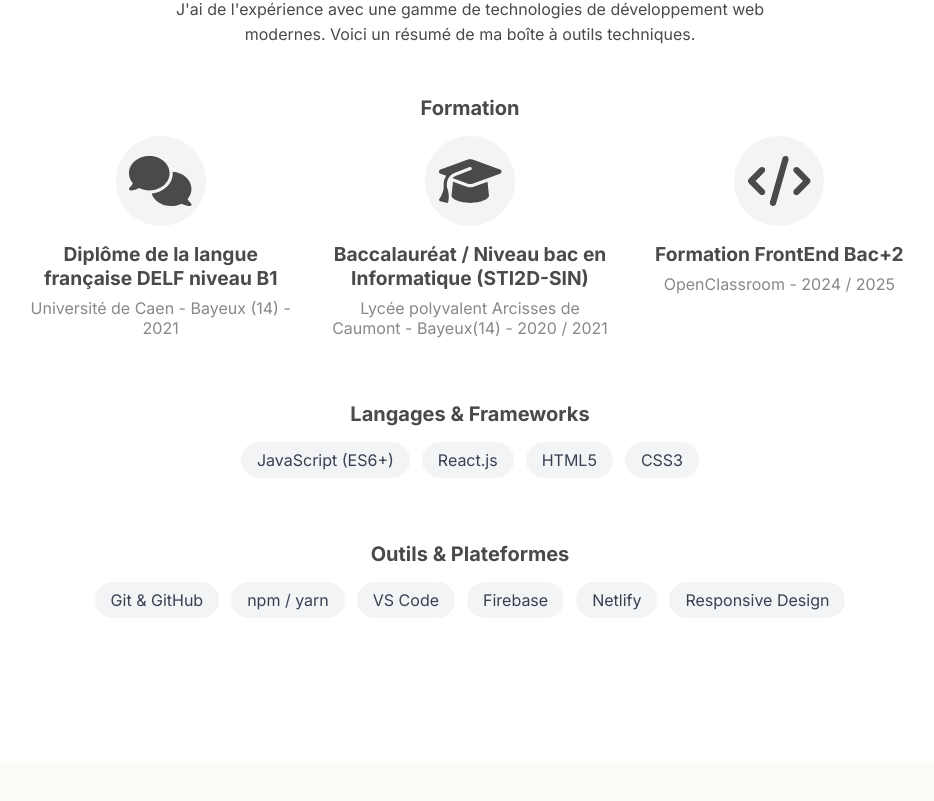
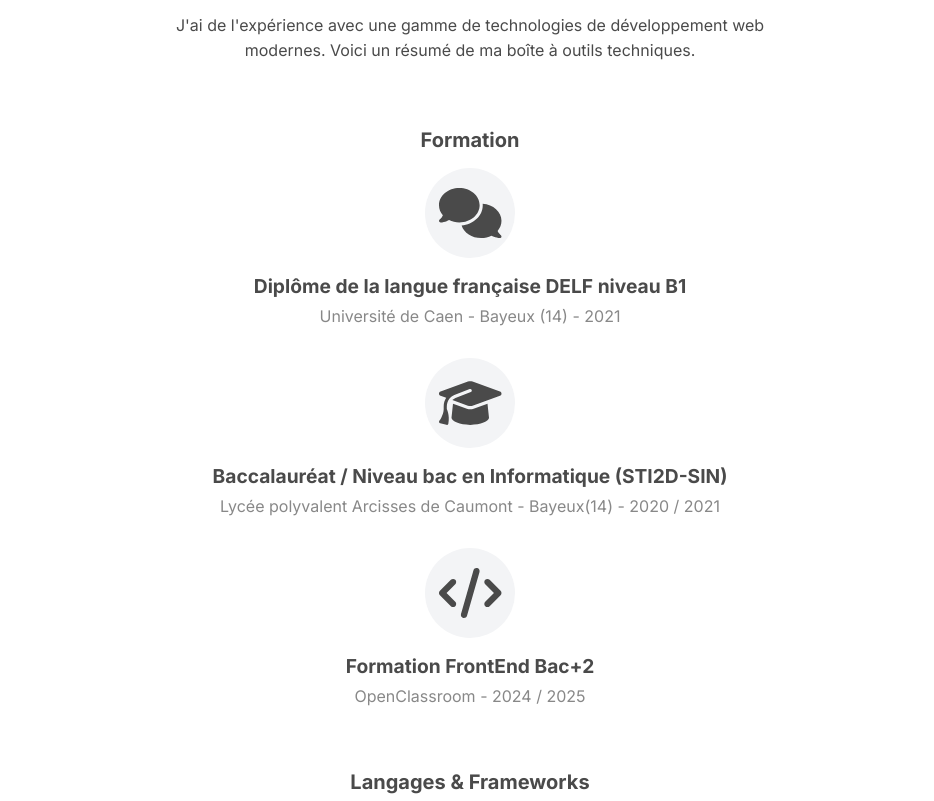
Before and after one commit to humamT/Project-12, a React (Vite) app: page / in a window 1280 px wide. Shown: the part 2419-3220 px from the top of the page, without its empty margins (170-1104 px from the left). Built offline with nearby package versions, Linux system fonts and the light colour scheme.

Commit message:
adding Formation section

```diff
--- a/src/App.css
+++ b/src/App.css
@@ -1,5 +1,6 @@
         .formation-list {
             display: flex;
+            flex-direction: column;
             gap: 2rem;
             justify-content: center;
         }
@@ -12,13 +13,13 @@
         .formation-icon {
             background: #f3f4f6;
             border-radius: 50%;
-    width: 90px;
-    height: 90px;
+            width: 60px;
+            height: 60px;
             display: flex;
             align-items: center;
             justify-content: center;
             margin: 0 auto 1rem auto;
-    font-size: 25px;
+            font-size: 15px;
         }
 
         .formation-title {
@@ -70,7 +71,7 @@
         .section .section-subtitle {
             text-align: center;
             max-width: 42rem;
-    margin: 0 auto 3rem;
+            margin: 0 auto 4rem;
             color: var(--dark-gray);
             line-height: 1.6;
         }
@@ -675,6 +676,41 @@
    ========================================================================== */
         @media (min-width: 768px) {
 
+            .formation-list {
+                display: flex;
+                gap: 2rem;
+                justify-content: center;
+            }
+
+            .formation-item {
+                text-align: center;
+                width: 100%;
+            }
+
+            .formation-icon {
+                background: #f3f4f6;
+                border-radius: 50%;
+                width: 90px;
+                height: 90px;
+                display: flex;
+                align-items: center;
+                justify-content: center;
+                margin: 0 auto 1rem auto;
+                font-size: 25px;
+            }
+
+            .formation-title {
+                font-weight: bold;
+                font-size: 1.2rem;
+                margin-bottom: 8px;
+            }
+
+            .formation-description {
+                color: #888;
+                font-size: 1rem;
+            }
+
+
             /* --- Show Desktop Nav & Lang Switch --- */
             .desktop-lang-switch,
             .main-nav {
```
Lines whose indentation alone changed are shown as unchanged.
